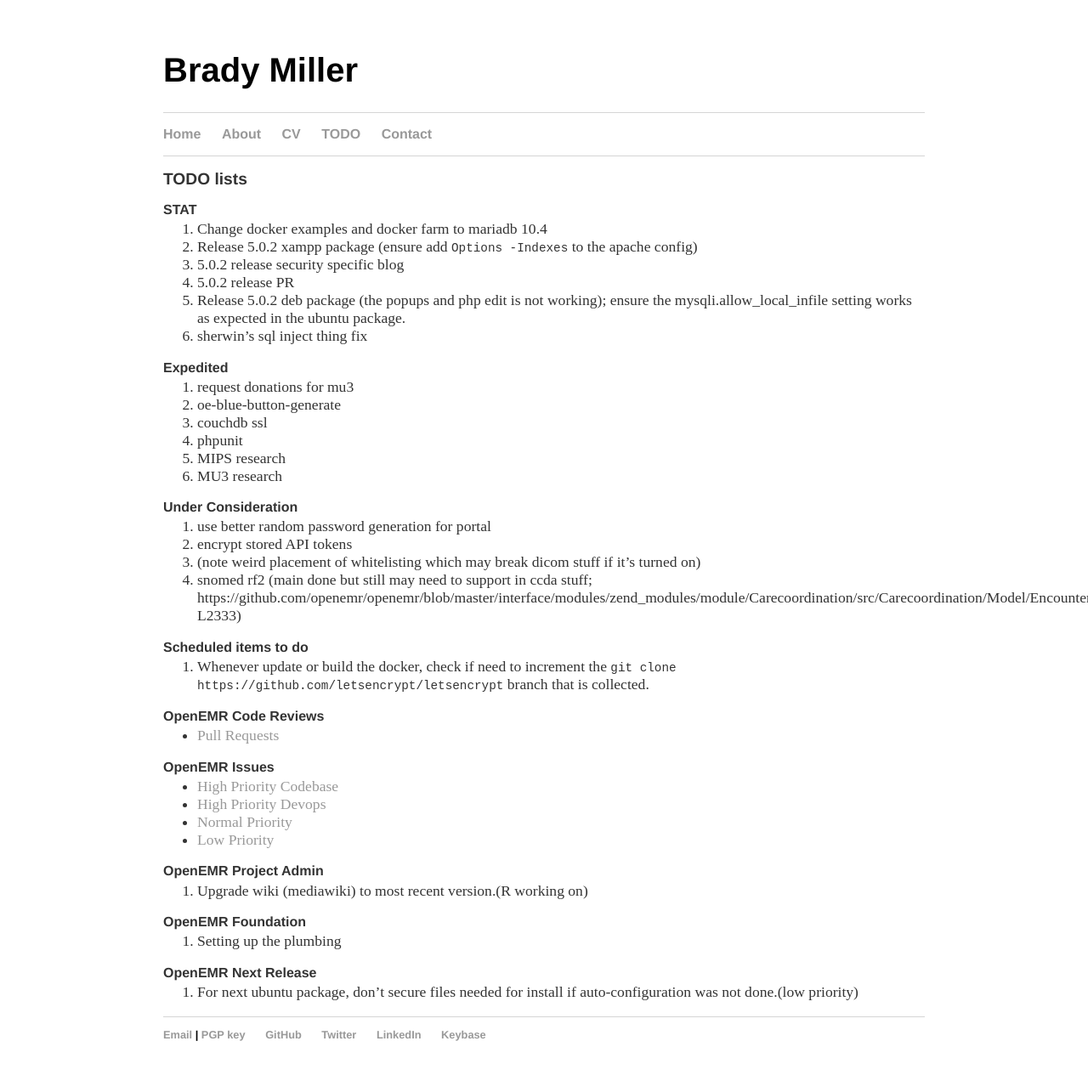
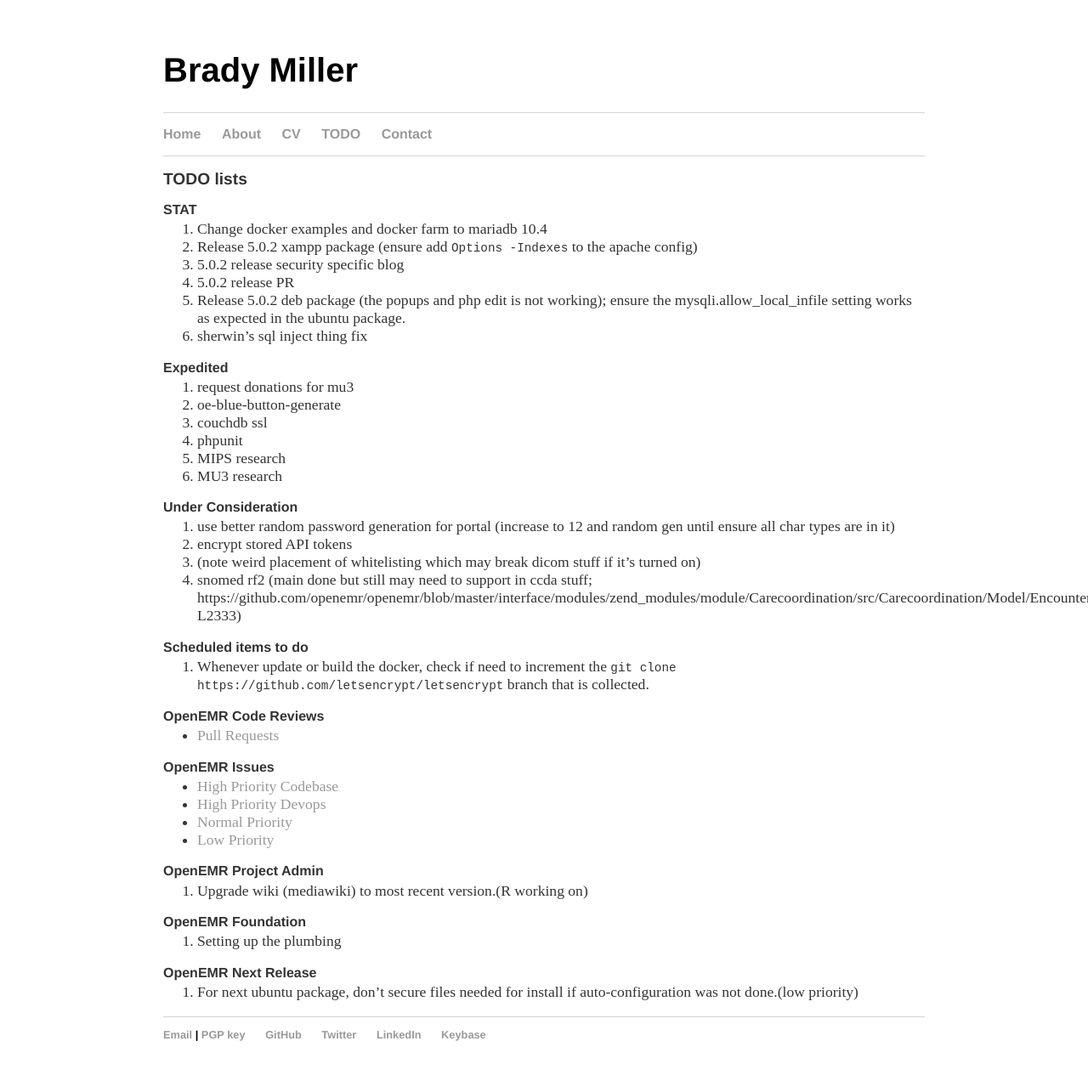
Before and after one commit to bradymiller/bradymiller.github.io, a Jekyll site: the page built from todo/index.md, in a window 1280 px wide. Shown: the whole page at 85% size. Built offline with Jekyll 4.4.1, drawn with Linux system fonts in a browser that asks for light colours; our own code applies the rules of GitHub Pages for plain Markdown files.

Commit message:
Update index.md

```diff
--- a/todo/index.md
+++ b/todo/index.md
@@ -20,7 +20,7 @@
 1. MU3 research
 
 ### Under Consideration
-1. use better random password generation for portal
+1. use better random password generation for portal (increase to 12 and random gen until ensure all char types are in it)
 1. encrypt stored API tokens
 1. (note weird placement of whitelisting which may break dicom stuff if it's turned on)
 1. snomed rf2 (main done but still may need to support in ccda stuff; https://github.com/openemr/openemr/blob/master/interface/modules/zend_modules/module/Carecoordination/src/Carecoordination/Model/EncounterccdadispatchTable.php#L2316-L2333)
```
